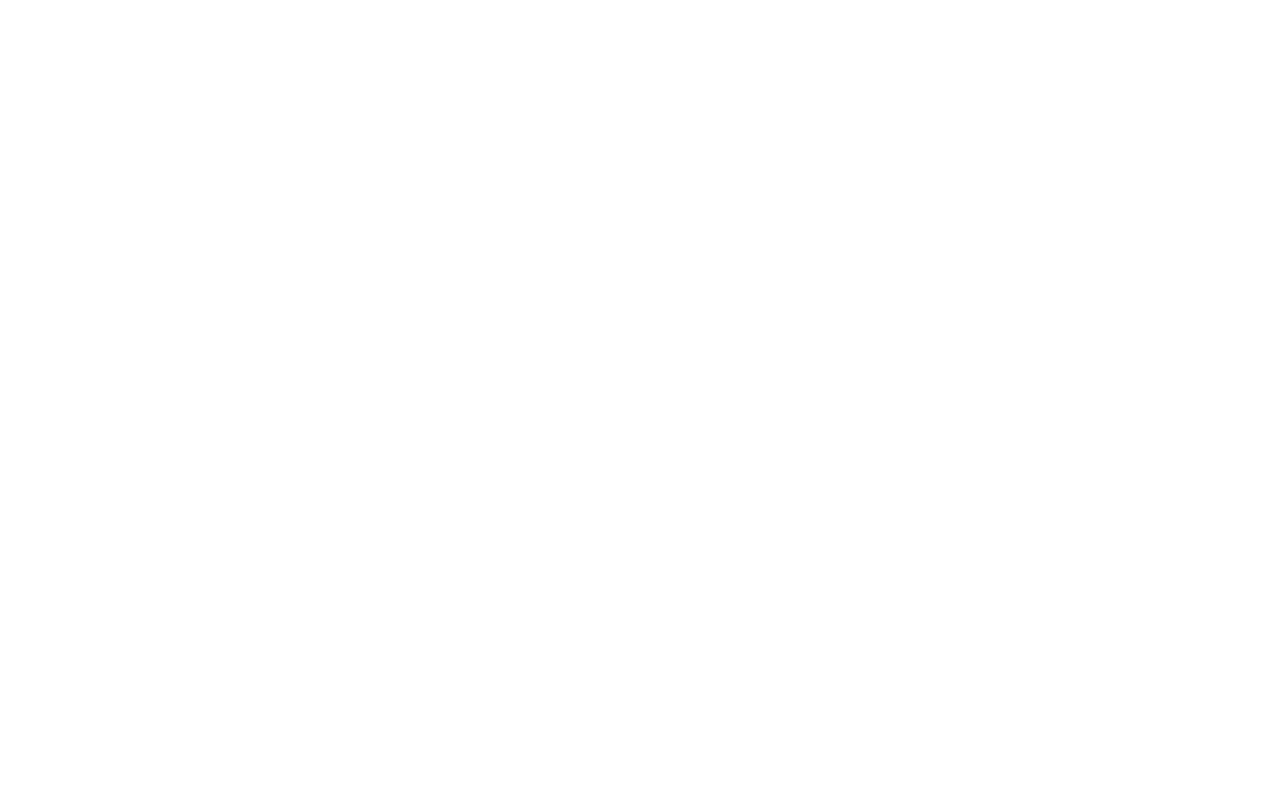
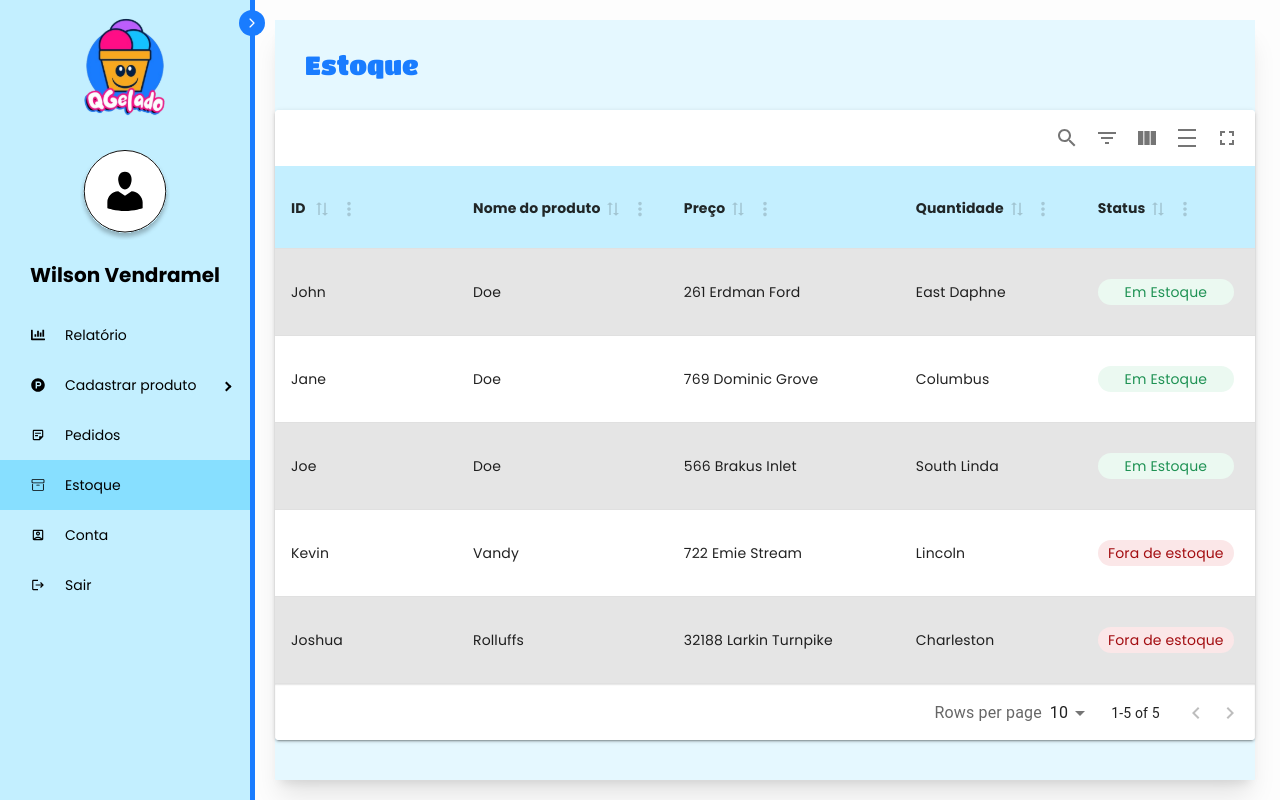
Before and after one commit to QGelado/QGelado-Frontend, a React (Vite) app: page /estoque in a window 1280 px wide. Before the commit this address had no page. Built offline with nearby package versions, Linux system fonts and the light colour scheme.

Commit message:
:sparkles: feature
- add estoque table

```diff
--- a/src/App.jsx
+++ b/src/App.jsx
@@ -1,6 +1,7 @@
 import { BrowserRouter, Routes, Route } from "react-router-dom"
 import Home from './pages/Home/Home'
 import Conta from './pages/Conta/Conta'
+import Estoque from './pages/Estoque/Estoque'
 import './App.css';
 
 function App() {
@@ -10,6 +11,7 @@
       <Routes>
         <Route exact path="/" element={<Home/>}/>
         <Route path="/conta" element={<Conta/>}/>
+        <Route path="/estoque" element={<Estoque/>}/>
       </Routes>
     </BrowserRouter>
   )
--- /dev/null
+++ b/src/pages/Estoque/Estoque.jsx
@@ -0,0 +1,196 @@
+import React, { useMemo } from 'react'
+import MenuLateral from '../../components/MenuLateral/MenuLateral';
+import './style.css'
+import {
+    MaterialReactTable,
+    useMaterialReactTable,
+} from 'material-react-table';
+import { Box, IconButton } from '@mui/material';
+import {
+    Edit as EditIcon,
+    Delete as DeleteIcon,
+  } from '@mui/icons-material';
+import { darken, lighten, useTheme } from '@mui/material';
+
+const data = [
+    {
+        name: {
+            firstName: 'John',
+            lastName: 'Doe',
+        },
+        address: '261 Erdman Ford',
+        status: <p style={{backgroundColor: "#EBF9F1", width: 130,textAlign: "center", padding: 3,borderRadius: 20, color: "#1F9254"}}>Em Estoque</p>,
+        city: 'East Daphne',
+        tipo: "Padrão",
+    },
+    {
+        name: {
+            firstName: 'Jane',
+            lastName: 'Doe',
+        },
+        address: '769 Dominic Grove',
+        city: 'Columbus',
+        status: <p style={{backgroundColor: "#EBF9F1",width: 130, textAlign: "center", padding: 3,borderRadius: 20, color: "#1F9254"}}>Em Estoque</p>,
+        tipo: "Padrão",
+    },
+    {
+        name: {
+            firstName: 'Joe',
+            lastName: 'Doe',
+        },
+        address: '566 Brakus Inlet',
+        city: 'South Linda',
+        status: <p style={{backgroundColor: "#EBF9F1", width: 130,textAlign: "center", padding: 3,borderRadius: 20, color: "#1F9254"}}>Em Estoque</p>,
+        tipo: "Padrão",
+
+    },
+    {
+        name: {
+            firstName: 'Kevin',
+            lastName: 'Vandy',
+        },
+        address: '722 Emie Stream',
+        city: 'Lincoln',
+        status: <p style={{backgroundColor: "#FBE7E8",width: 130,textAlign: "center", padding: 3,borderRadius: 20, color: "#A30D11"}}>Fora de estoque</p>,
+        tipo: "Personalizado",
+
+    },
+    {
+        name: {
+            firstName: 'Joshua',
+            lastName: 'Rolluffs',
+        },
+        address: '32188 Larkin Turnpike',
+        city: 'Charleston',
+        status: <p style={{backgroundColor: "#FBE7E8",width: 130,textAlign: "center", padding: 3,borderRadius: 20, color: "#A30D11"}}>Fora de estoque</p>,
+        tipo: "Personalizado",
+
+    },
+];
+
+
+const Estoque = () => {
+
+    const theme = useTheme();
+
+    const baseBackgroundColor =
+    theme.palette.mode !== 'dark'
+      ? '#FFFFFF'
+      : 'rgb(235, 239, 242)';
+
+    const columns = useMemo(
+        () => [
+            {
+                accessorKey: 'name.firstName',
+                header: 'ID',
+                size: 150,
+            },
+            {
+                accessorKey: 'name.lastName',
+                header: 'Nome do produto',
+                size: 150,
+            },
+            {
+                accessorKey: 'address',
+                header: 'Preço',
+                size: 200,
+            },
+            {
+                accessorKey: 'city',
+                header: 'Quantidade',
+                size: 150,
+            },
+            {
+                accessorKey: 'status',
+                header: 'Status',
+                size: 150,
+            },
+            {
+                accessorKey: 'tipo',
+                header: 'Tipo',
+                size: 150,
+            },
+        ],
+        [],
+    );
+
+    const table = useMaterialReactTable({
+        columns,
+        data,
+        muiTableHeadCellProps: {
+            sx: {
+                fontWeight: 'bold',
+                fontSize: '14px',
+                backgroundColor: "#C3EFFF",
+                fontFamily: "Poppins",
+                height: 60,
+                verticalAlign: "middle"
+            },
+        },
+        muiTableBodyCellProps: {
+            sx: {
+                fontFamily: "Poppins",
+                padding: '100',
+            },
+        },
+        enableRowActions: true,
+        renderRowActions: ({ row }) => (
+          <Box sx={{ display: 'flex', flexWrap: 'nowrap' }}>
+            <IconButton onClick={() => console.info(row)}>
+              <EditIcon />
+            </IconButton>
+            <IconButton onClick={() => console.info(row)}>
+              <DeleteIcon />
+            </IconButton>
+          </Box>
+        ),
+        positionActionsColumn: 'last',
+        displayColumnDefOptions: {
+            'mrt-row-actions': {
+              header: 'Ações',
+            },
+        },
+        muiTableBodyProps: {
+            sx: (theme) => ({
+              '& tr:nth-of-type(odd):not([data-selected="true"]):not([data-pinned="true"]) > td':
+                {
+                  backgroundColor: darken(baseBackgroundColor, 0.1),
+                },
+              '& tr:nth-of-type(odd):not([data-selected="true"]):not([data-pinned="true"]):hover > td':
+                {
+                  backgroundColor: darken(baseBackgroundColor, 0.2),
+                },
+              '& tr:nth-of-type(even):not([data-selected="true"]):not([data-pinned="true"]) > td':
+                {
+                  backgroundColor: lighten(baseBackgroundColor, 0.1),
+                },
+              '& tr:nth-of-type(even):not([data-selected="true"]):not([data-pinned="true"]):hover > td':
+                {
+                  backgroundColor: darken(baseBackgroundColor, 0.2),
+                },
+            }),
+          },
+          mrtTheme: (theme) => ({
+            baseBackgroundColor: baseBackgroundColor,
+            draggingBorderColor: theme.palette.secondary.main,
+          }),
+        //   enableTopToolbar: false,
+
+    });
+
+    return (
+        <main className='pedidos__main'>
+            <MenuLateral selecao="estoque" adminName="Wilson Vendramel" />
+            <section className="container__table">
+                <div className='table__title'>
+                    <p>Estoque</p>
+                </div>
+                <div className='table__data'>
+                    <MaterialReactTable table={table} />
+                </div>
+            </section>
+        </main>
+    )
+}
+
+export default Estoque;
--- /dev/null
+++ b/src/pages/Estoque/style.css
@@ -0,0 +1,30 @@
+.pedidos__main {
+    margin: 0;
+    padding: 0;
+    box-sizing: border-box;
+    height: 100%;
+    min-height: 100vh;
+    font-family: "Poppins", sans-serif;
+    font-weight: 400;
+    font-style: normal;
+    font-size: 14px;
+    background-color: #FDFDFD;
+    display: flex;
+}
+
+.container__table{
+    width: calc(100% - 300px);
+    background-color: #E5F8FF;
+    margin: 20px;
+    box-shadow: 0 20px 25px -5px rgb(0 0 0 / 0.1), 0 8px 10px -6px rgb(0 0 0 / 0.1);
+}
+
+.table__title > p{
+    font-family: "Titan One", sans-serif;
+    font-weight: 400;
+    font-style: normal;
+    font-size: 26px;
+    color: #197CFF;
+    margin: 10px;
+    padding: 20px;
+}
```
